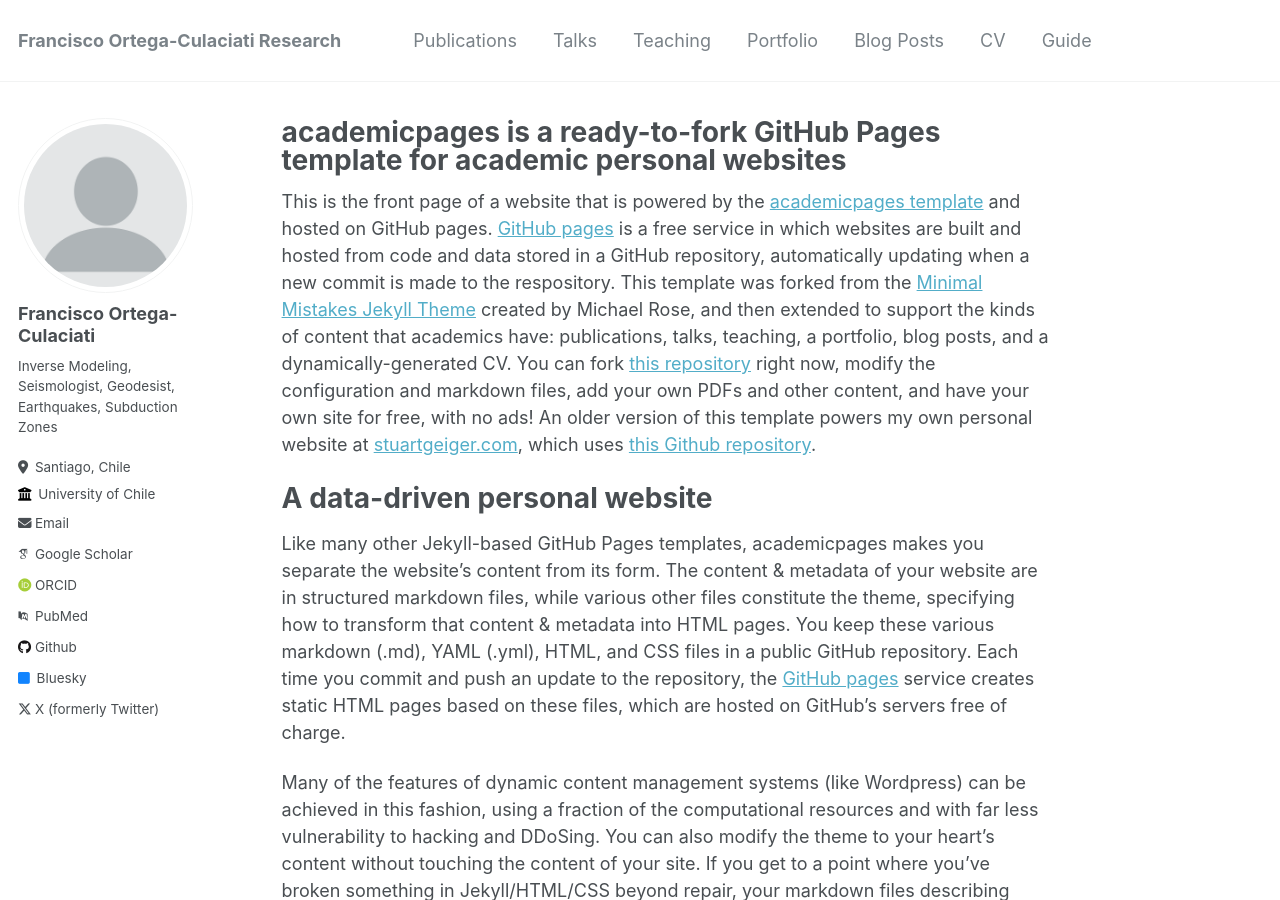
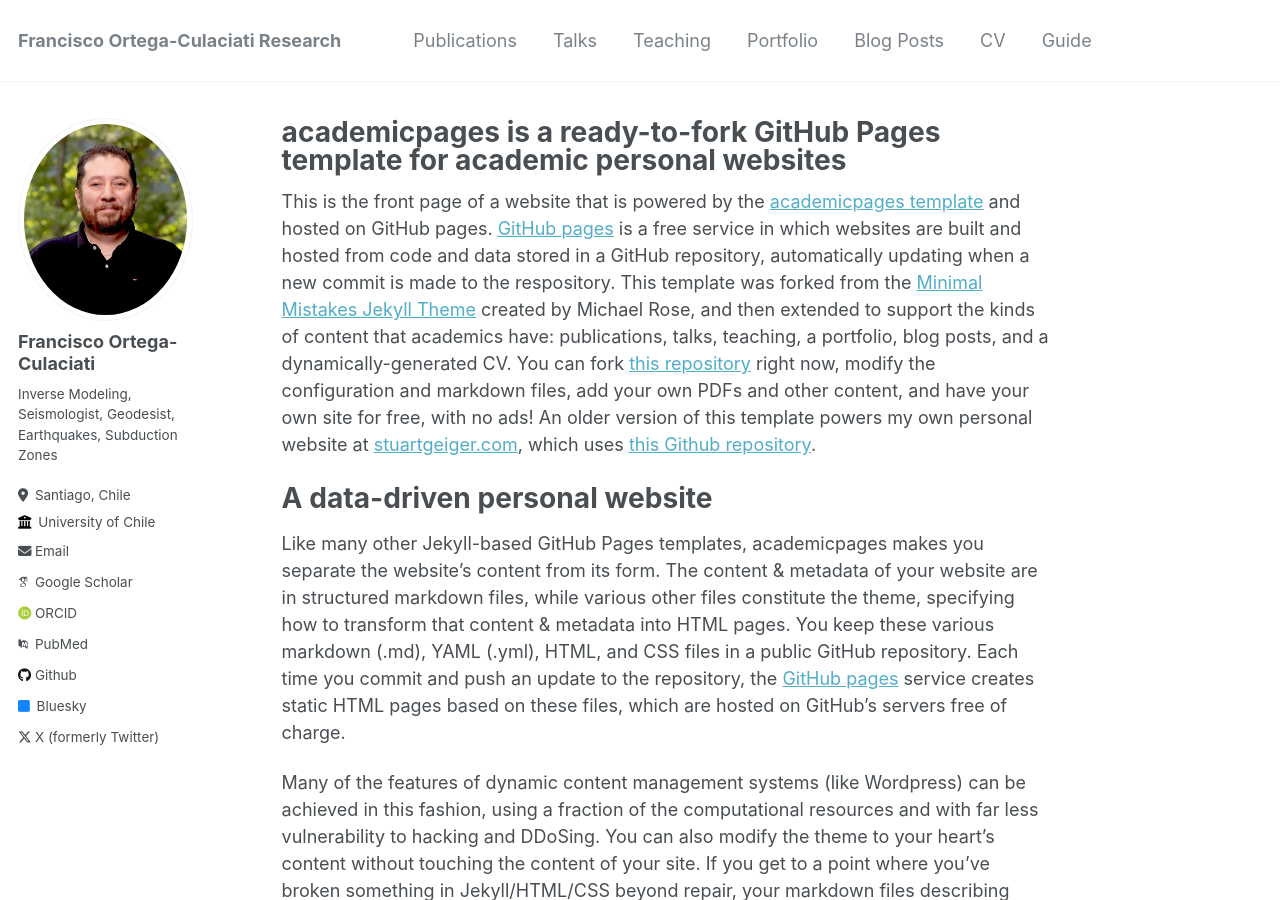
Before and after one commit to frortega/frortega.github.io, a Jekyll site: the page built from _pages/about.md, in a window 1280 px wide and 900 px high. Built offline with Jekyll 4.4.1, drawn with Linux system fonts in a browser that asks for light colours; some web fonts are replaced.

Commit message:
Update _config.yml

```diff
--- a/_config.yml
+++ b/_config.yml
@@ -21,7 +21,7 @@ baseurl                  : "" # the subpath of your site, e.g. "/blog"
 #               Additional customization can be done by editing /_includes/author-profile.html
 author:
   # Biographic information
-  avatar           : "profile.png"
+  avatar           : "Myself4GITHUB.jpg"
   name             : "Francisco Ortega-Culaciati"
   #pronouns         : # example: "she/her"
   bio              : "Inverse Modeling, Seismologist, Geodesist, Earthquakes, Subduction Zones"
```
